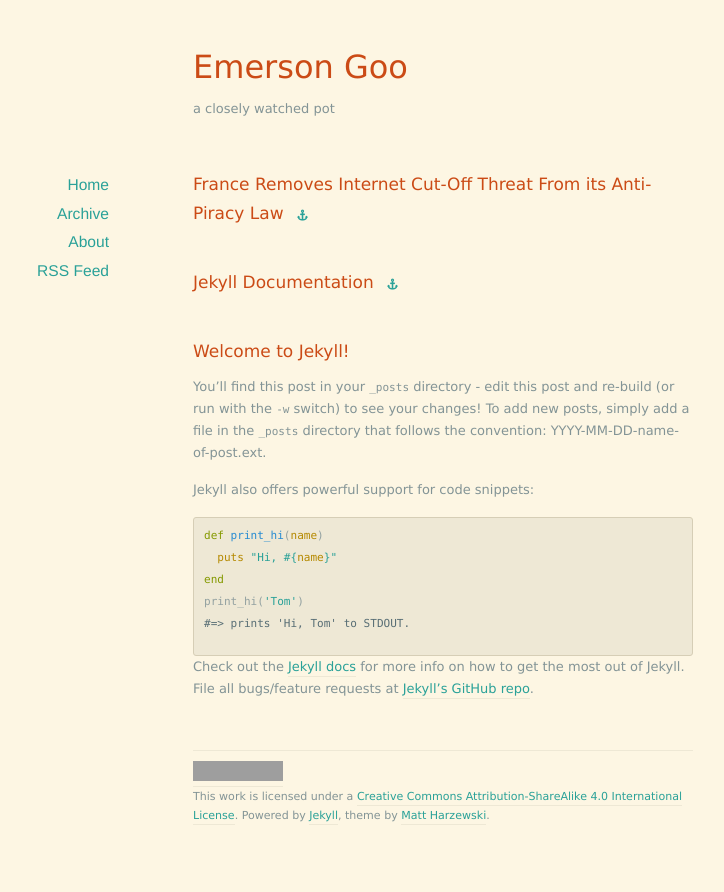
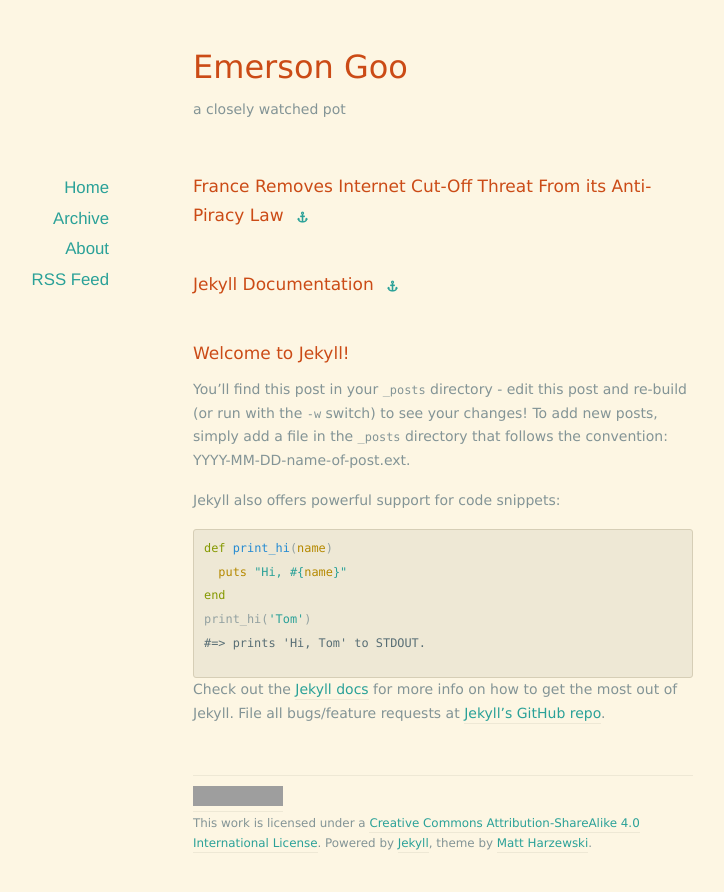
Before and after one commit to emersongoo/emersongoo.github.io, a Jekyll site: the page built from index.html, in a window 1280 px wide. Shown: the top 892 px of the page, without its empty margins (197-921 px from the left). Built offline with Jekyll 4.4.1, drawn with Linux system fonts in a browser that asks for light colours; nearby versions of some CDN libraries; the list of posts is cut into pages by our own code; grey boxes are pictures that could not be loaded.

Commit message:
change font sizes

```diff
--- a/assets/css/style.css
+++ b/assets/css/style.css
@@ -33,7 +33,7 @@
 /*** Basics ***/
 body {
 	font-family: Verdana, serif;
-	font-size: 13px;
+	font-size: 14px;
 	line-height: 1.7;
 }
 
@@ -47,7 +47,7 @@
 	color: #000000;
 }
 
-p, pre { margin-bottom: 15px; }
+p, pre { margin-bottom: 16px; }
 ul, ol { padding: 0 0 18px 30px; }
 ol li, ul li { margin-top: 10px; margin-bottom: 10px; }
 em, i { font-style: italic; }
@@ -77,15 +77,15 @@
 
 
 h1 {
-	font-size: 17px;
+	font-size: 18px;
 	margin: 0 0 10px 0;
 }
 h2 {
-	font-size: 15px;
+	font-size: 16px;
 	margin: 0 0 10px 0;
 }
 h3 {
-	font-size: 14px;
+	font-size: 15px;
 	margin: 0 0 10px 0;
 }
 
```
